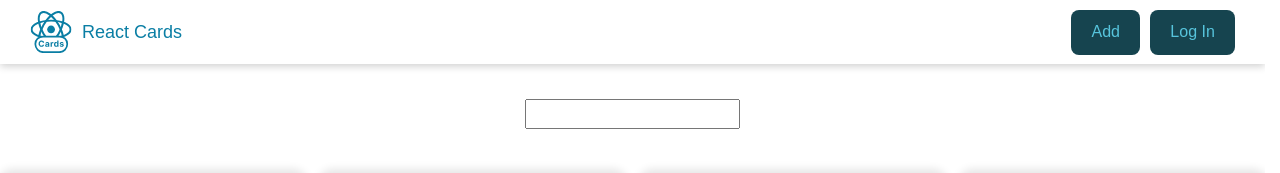
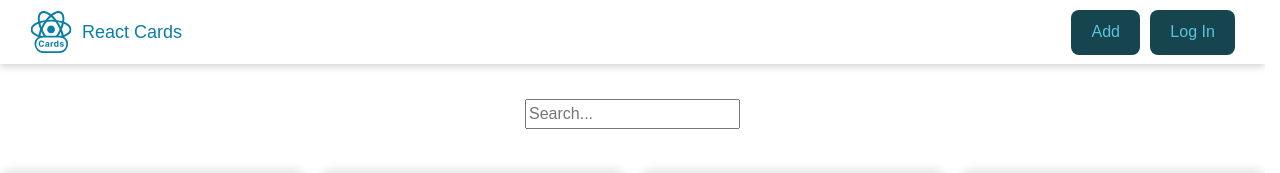
Before and after one commit to sabyrka66/react-cards, a React (Vite) app: page / in a window 1280 px wide. Shown: the top 173 px of the page. Built offline with nearby package versions, Linux system fonts and the light colour scheme; data requests are answered from the project's data file; a web font is replaced by a local one.

Commit message:
feat: search input component

```diff
--- /dev/null
+++ b/src/components/SearchField/SearchField.tsx
@@ -0,0 +1,25 @@
+import { useId, type ChangeEvent } from 'react'
+import styles from './SearchField.module.css'
+
+interface Props {
+  searchValue: string
+  onSearchValueHandler: (event: ChangeEvent<HTMLInputElement>) => void
+}
+
+export const SearchField = ({ searchValue, onSearchValueHandler }: Props) => {
+  const inputId = useId()
+
+  return (
+    <div className={styles.inputContainer}>
+      <label htmlFor={inputId}></label>
+      <input
+        type="text"
+        id={inputId}
+        value={searchValue}
+        placeholder="Search..."
+        className={styles.input}
+        onChange={onSearchValueHandler}
+      />
+    </div>
+  )
+}
--- /dev/null
+++ b/src/components/SearchField/index.ts
@@ -0,0 +1 @@
+export { SearchField } from './SearchField'
--- a/src/pages/HomePage/HomePage.tsx
+++ b/src/pages/HomePage/HomePage.tsx
@@ -5,6 +5,7 @@ import { useFetch } from '@/hooks/useFetch'
 import type { QuestionApiItem } from '@/types'
 import { useEffect, useState, type ChangeEvent } from 'react'
 import styles from './HomePage.module.css'
+import { SearchField } from '@/components/SearchField'
 
 export const HomePage = () => {
   const [questionCards, setQuestionCards] = useState<QuestionApiItem[]>([])
@@ -30,10 +31,9 @@ export const HomePage = () => {
   return (
     <div>
       <div className={styles.controlsContainer}>
-        <input
-          type="text"
-          value={searchValue}
-          onChange={onSearchValueHandler}
+        <SearchField
+          searchValue={searchValue}
+          onSearchValueHandler={onSearchValueHandler}
         />
       </div>
 
```
Also changed, not shown: src/components/SearchField/SearchField.module.css (added).
